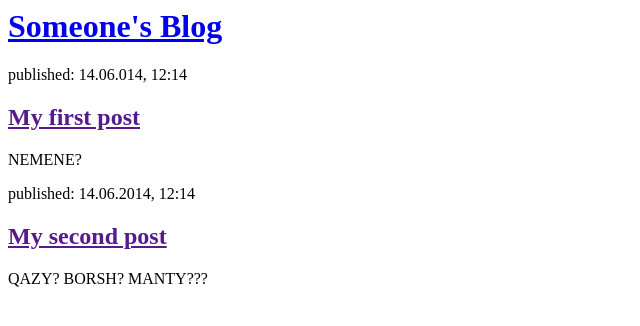
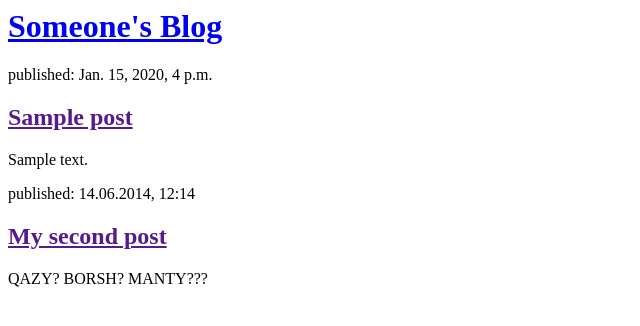
Before and after one commit to AlibekAdilzhan/my-first-blog, a Django app: page / in a window 1280 px wide. Shown: the top 326 px of the page, without its empty margins (0-640 px from the left). Run offline with Django 3.2, Linux system fonts and the light colour scheme; tables that the repository leaves empty hold one stand-in row (values such as "Sample post").

Commit message:
Templates with dynamic data

```diff
--- a/blog/templates/blog/post_list.html
+++ b/blog/templates/blog/post_list.html
@@ -7,11 +7,14 @@
             <h1><a href="/">Someone's Blog</a></h1>
         </div>
 
-        <div>
-            <p>published: 14.06.014, 12:14</p>
-            <h2><a href="">My first post</a></h2>
-            <p>NEMENE?</p>
-        </div>
+
+        {% for post in posts %}
+            <div>
+                <p>published: {{ post.published_date }}</p>
+                <h2><a href="">{{ post.title }}</a></h2>
+                <p>{{ post.text|linebreaksbr }}</p>
+            </div>
+        {% endfor %}
 
         <div>
             <p>published: 14.06.2014, 12:14</p>
--- a/blog/views.py
+++ b/blog/views.py
@@ -1,6 +1,9 @@
 from django.shortcuts import render
+from django.utils import timezone
+from .models import Post
 
 # Create your views here.
 
 def post_list(request):
-    return render(request, 'blog/post_list.html', {})
+    posts = Post.objects.filter(published_date__lte = timezone.now()).order_by('published_date')
+    return render(request, 'blog/post_list.html', {'posts' : posts})
```
